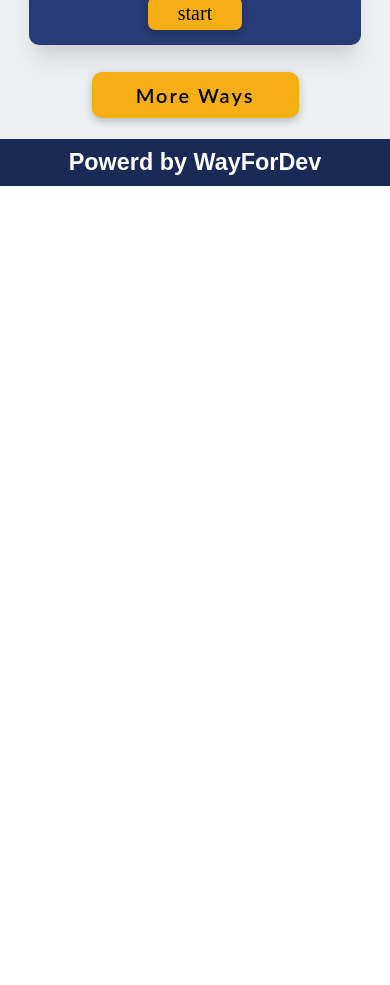
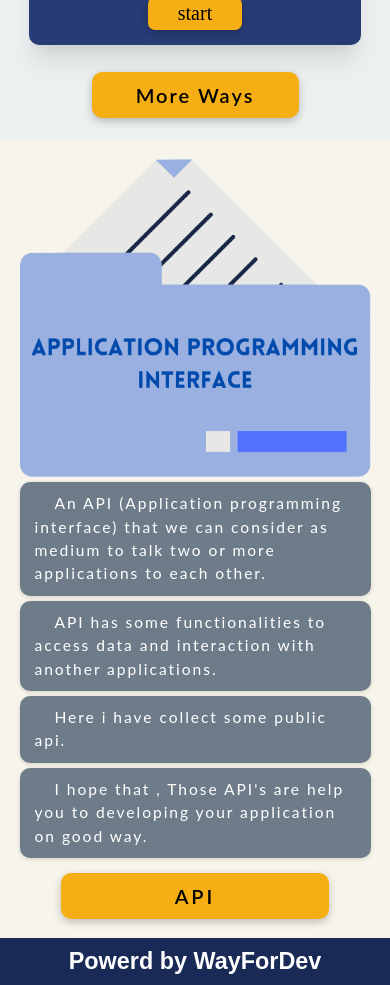
Before and after one commit to Workwithnk/WayFordev, a React (Create React App) app: page / in a window 390 px wide. Shown: the part 2380-3365 px from the top of the page. Before the commit the page ends 2566 px from the top, so only its background shows below. Built offline with nearby package versions, Linux system fonts and the light colour scheme.

Commit message:
api section added

```diff
--- /dev/null
+++ b/src/API/AllApi.jsx
@@ -0,0 +1,11 @@
+import React from "react";
+
+function AllApi() {
+  return (
+    <div className="AllApi">
+      <h1>All Api's</h1>
+    </div>
+  );
+}
+
+export default AllApi;
--- a/src/App.js
+++ b/src/App.js
@@ -24,6 +24,7 @@ import { Link } from "react-scroll";
 import Index from "./Components/Index";
 import MobileNav from "./Components/MobileNav";
 import "./CSS/App.css";
+import AllApi from "./API/AllApi";
 
 function App() {
   return (
@@ -49,6 +50,7 @@ function App() {
           <Route path="/securitydev" component={SecurityDev} />
           <Route path="/blockchain" component={BlockChain} />
           <Route path="/mlai" component={MLAi} />
+          <Route path="/api" component={AllApi} />
         </Switch>
         <div className="upArrowContainer">
           <Link
--- /dev/null
+++ b/src/CSS/AllApiHome.css
@@ -0,0 +1,89 @@
+.AllApiHome {
+  display: flex;
+  align-items: center;
+  justify-content: center;
+  padding: 5% 0%;
+  background-color: #f7f5eb;
+}
+.image_AAH {
+  width: 370px;
+}
+
+.second_AAH {
+  width: 50%;
+  display: flex;
+  align-items: center;
+  justify-content: center;
+  flex-direction: column;
+  margin-left: 4%;
+}
+.p_second_AAh p {
+  text-indent: 20px;
+  font-size: 20px;
+  font-family: "Lato";
+  letter-spacing: 2px;
+  line-height: 23px;
+  margin: 5px 0px;
+  background-color: rgba(52, 73, 94, 0.7);
+  padding: 10px 15px;
+  border-radius: 10px;
+  color: white;
+  box-shadow: rgba(0, 0, 0, 0.16) 0px 1px 4px;
+}
+.second_AAH a {
+  text-align: center;
+  outline: none;
+  border: none;
+  padding: 11px;
+  width: 70%;
+  border-radius: 10px;
+  background-color: #f5ae14;
+  cursor: pointer;
+  font-size: 20px;
+  text-decoration: none;
+  font-family: "Lato";
+  color: black;
+  font-weight: 600;
+  letter-spacing: 3px;
+  margin-top: 10px;
+  box-shadow: rgb(0 0 0 / 24%) 0px 3px 8px;
+}
+
+@media only screen and (max-width: 975px) {
+  .image_AAH {
+    width: 300px;
+  }
+  .second_AAH {
+    width: 40%;
+  }
+  .p_second_AAh p {
+    text-indent: 15px;
+    font-size: 18px;
+    font-family: "Lato";
+    letter-spacing: 0px;
+  }
+}
+
+@media only screen and (max-width: 600px) {
+  .AllApiHome {
+    flex-direction: column;
+  }
+  .second_AAH {
+    margin-left: 0px;
+    width: 90%;
+    align-items: center;
+  }
+  .p_second_AAh {
+    align-items: flex-start;
+  }
+  .p_second_AAh p {
+    text-indent: 20px;
+    font-size: 4vw;
+    font-family: "Lato";
+    letter-spacing: 0.5vw;
+    line-height: 6vw;
+  }
+  .image_AAH {
+    width: 90%;
+  }
+}
--- a/src/CSS/MobileNav.css
+++ b/src/CSS/MobileNav.css
@@ -19,11 +19,13 @@
   font-size: 35px;
   margin-bottom: -4px;
   color: #f5ae14;
+  cursor: pointer;
 }
 .menuIcons_MBN {
   font-size: 35px;
   margin-bottom: -4px;
   color: #f5ae14;
+  cursor: pointer;
 }
 
 .first_MBN {
--- /dev/null
+++ b/src/Components/AllApiHome.jsx
@@ -0,0 +1,32 @@
+import React from "react";
+import apiImage from "../images/apiImageHome.png";
+import "../CSS/AllApiHome.css";
+import { NavLink } from "react-router-dom";
+
+function AllApiHome() {
+  return (
+    <div className="AllApiHome">
+      <img className="image_AAH" src={apiImage} alt="apiImage_Home" />
+      <div className="second_AAH">
+        <div className="p_second_AAh">
+          <p>
+            An API (Application programming interface) that we can consider as
+            medium to talk two or more applications to each other.
+          </p>
+          <p>
+            API has some functionalities to access data and interaction with
+            another applications.
+          </p>
+          <p> Here i have collect some public api.</p>
+          <p>
+            I hope that , Those API's are help you to developing your
+            application on good way.
+          </p>
+        </div>
+        <NavLink to="/api">API</NavLink>
+      </div>
+    </div>
+  );
+}
+
+export default AllApiHome;
--- a/src/Components/Index.jsx
+++ b/src/Components/Index.jsx
@@ -1,4 +1,5 @@
 import React from "react";
+import AllApiHome from "./AllApiHome";
 import Home from "./Home";
 import WaysSection from "./WaysSection";
 
@@ -10,6 +11,7 @@ function Index() {
     <div id="top BackToTop">
       <Home />
       <WaysSection />
+      <AllApiHome />
     </div>
   );
 }
--- a/src/Components/MobileNav.jsx
+++ b/src/Components/MobileNav.jsx
@@ -39,6 +39,9 @@ function MobileNav() {
           <li>
             <NavLink to="/allWays">Ways</NavLink>
           </li>
+          <li>
+            <NavLink to="/api">API</NavLink>
+          </li>
         </ul>
       )}
     </div>
--- a/src/Components/NavBar.jsx
+++ b/src/Components/NavBar.jsx
@@ -14,6 +14,7 @@ function NavBar() {
         <li>
           <NavLink to="/">Home</NavLink>
           <NavLink to="/allWays">Ways</NavLink>
+          <NavLink to="/api">API</NavLink>
         </li>
       </ul>
     </div>
```
Also changed, not shown: src/CSS/AllApi.css (added), src/images/apiImageHome.png (added).
